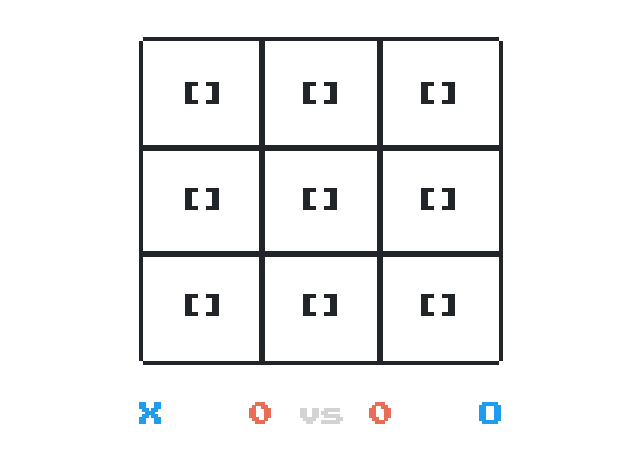
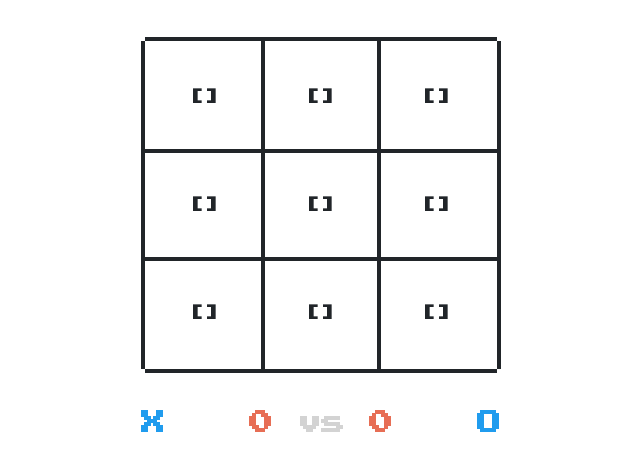
Before and after one commit to AlexTheGreat510/tic-tac-toe, a website: page index.html in a window 1280 px wide. Shown: the part 89-560 px from the top of the page, without its empty margins (319-959 px from the left). Drawn offline with nearby package versions, Linux system fonts and the light colour scheme.

Commit message:
style: revert to previous font size and padding

```diff
--- a/style.css
+++ b/style.css
@@ -26,8 +26,7 @@ html, body, pre, code, kbd, samp {
 }
 
 .game-table th {
-    padding: 2rem;
-    font-size: 1.5rem;
+    padding: 2.5rem;
 }
 
 .game-stats {
```
